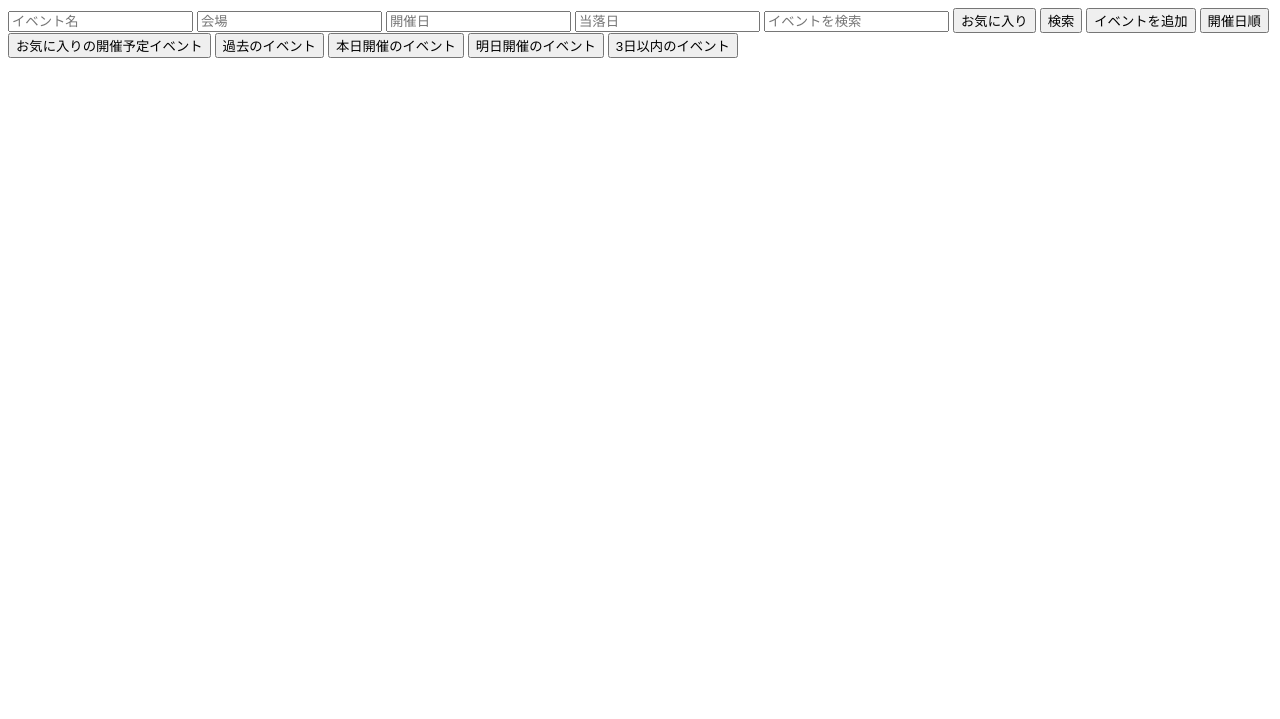
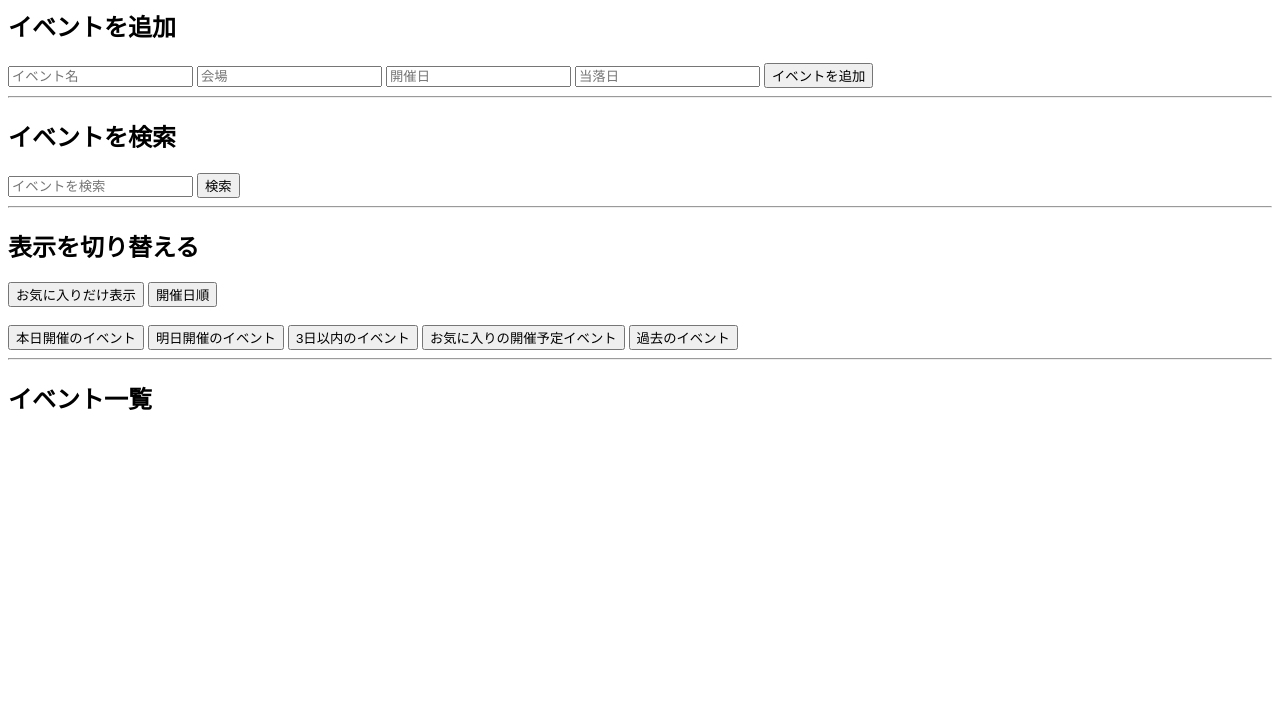
Before and after one commit to sho0314ga-bit/event-app, a website: page public/hello.html in a window 1280 px wide. Shown: the part 81-800 px from the top of the page. Drawn offline with Linux system fonts and the light colour scheme; no server answers.

Commit message:
デプロイ準備と画面レイアウトを整理

```diff
--- a/public/hello.html
+++ b/public/hello.html
@@ -2,23 +2,82 @@
 <html>
 <body>
 
-<h1>イベントアプリa版</h1>
+<h1>イベント管理アプリa版</h1>
 
-<input id="eventInput" type="text" placeholder="イベント名">
-<input id="venueInput" type="text" placeholder="会場">
-<input id="dateInput" type="text" placeholder="開催日">
-<input id="lotteryDateInput" placeholder="当落日">
-<input id="searchInput" placeholder="イベントを検索" oninput="searchEvents()">
-<button id="favoriteButton" onclick="toggleFavoriteView()">お気に入り</button>
-<button onclick="searchEvents()">検索</button>
-<button onclick="addEvent()">イベントを追加</button>
-<button id="sortEventsButton" onclick="sortEvents()">開催日順</button>
-<button onclick="showUpcomingEvents()">お気に入りの開催予定イベント</button>
-<button onclick="showPastEvents()">過去のイベント</button>
-<button onclick="showTodayEvents()">本日開催のイベント</button>
-<button onclick="showTomorrowEvents()">明日開催のイベント</button>
-<button onclick="showWithinThreeDays()">3日以内のイベント</button>
-<p id="result"></p>
+<!-- イベント追加 -->
+<h2>イベントを追加</h2>
+
+<div>
+  <input id="eventInput" type="text" placeholder="イベント名">
+  <input id="venueInput" type="text" placeholder="会場">
+  <input id="dateInput" type="text" placeholder="開催日">
+  <input id="lotteryDateInput" type="text" placeholder="当落日">
+
+  <button onclick="addEvent()">イベントを追加</button>
+</div>
+
+<hr>
+
+<!-- 検索 -->
+<h2>イベントを検索</h2>
+
+<div>
+  <input
+    id="searchInput"
+    type="text"
+    placeholder="イベントを検索"
+    oninput="searchEvents()"
+  >
+
+  <button onclick="searchEvents()">検索</button>
+</div>
+
+<hr>
+
+<!-- 表示切り替え -->
+<h2>表示を切り替える</h2>
+
+<div>
+  <button id="favoriteButton" onclick="toggleFavoriteView()">
+    お気に入りだけ表示
+  </button>
+
+  <button id="sortEventsButton" onclick="sortEvents()">
+    開催日順
+  </button>
+</div>
+
+<br>
+
+<div>
+
+  <button onclick="showTodayEvents()">
+    本日開催のイベント
+  </button>
+
+  <button onclick="showTomorrowEvents()">
+    明日開催のイベント
+  </button>
+
+  <button onclick="showWithinThreeDays()">
+    3日以内のイベント
+  </button>
+
+   <button onclick="showUpcomingEvents()">
+    お気に入りの開催予定イベント
+  </button>
+
+  <button onclick="showPastEvents()">
+    過去のイベント
+  </button>
+</div>
+
+<hr>
+
+<!-- イベント一覧 -->
+<h2>イベント一覧</h2>
+
+<div id="result"></div>
 
 <script>
 
--- a/server.js
+++ b/server.js
@@ -83,8 +83,8 @@ app.delete("/events/:id",(req,res)=>{
   res.json(rows);
 });
 
-app.listen(3000,() => {
+const PORT = process.env.PORT || 3000;
+app.listen(PORT ,() => {
 
-   console.log("サーバーが起動しました");
-
+ console.log("サーバーが起動しました");
 });
```
